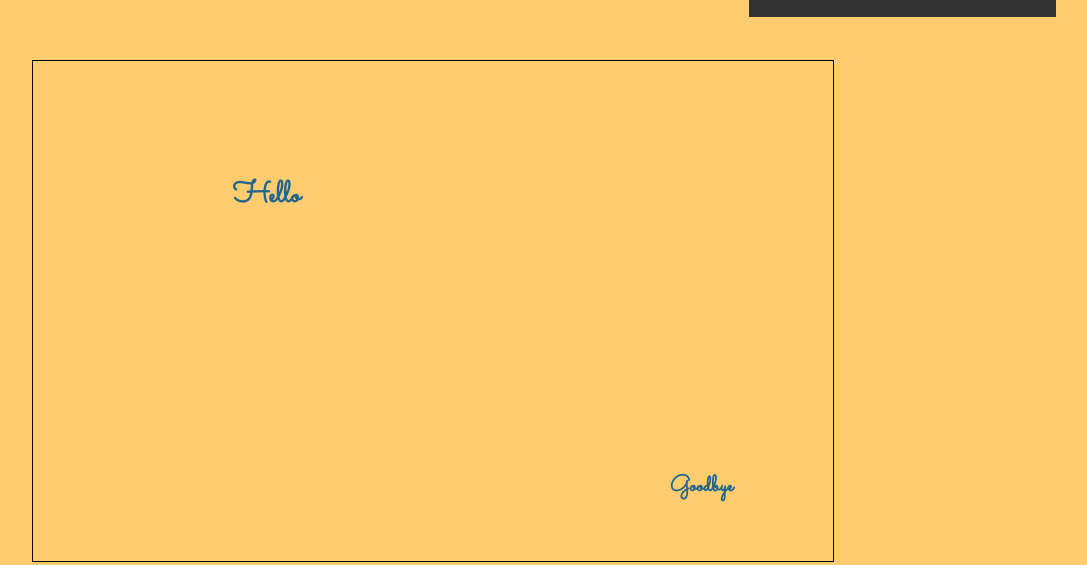
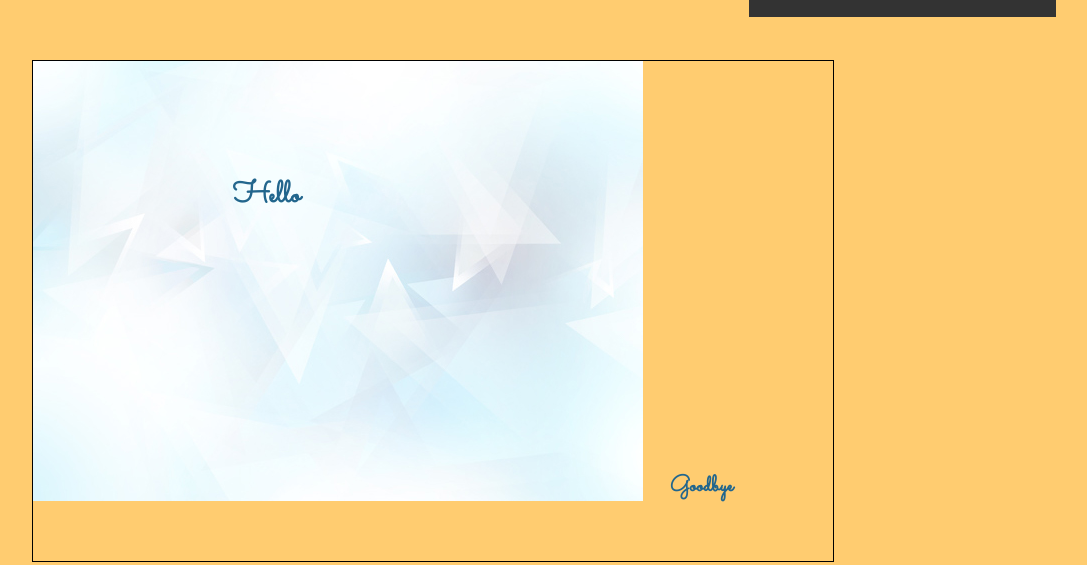
Before and after one commit to MCarriz15/Advanced-CSS1.1, a plain HTML site: page index.html in a window 1280 px wide. Shown: the part 1469-2034 px from the top of the page, without its empty margins (96-1183 px from the left). Drawn offline with Linux system fonts and the light colour scheme; the site is published under a folder, as on GitHub Pages, so addresses that start at the root find nothing.

Commit message:
Update style.css

```diff
--- a/style.css
+++ b/style.css
@@ -122,7 +122,7 @@ a:active {
     border: 1px  solid  #000;
     margin-top: 30px;
     position: relative;
-    background-image:url('/img/bgimage.jpg');
+    background-image:url('img/bgimage.jpg');
     background-repeat: no-repeat;
     background-repeat: center center;
 }
```
